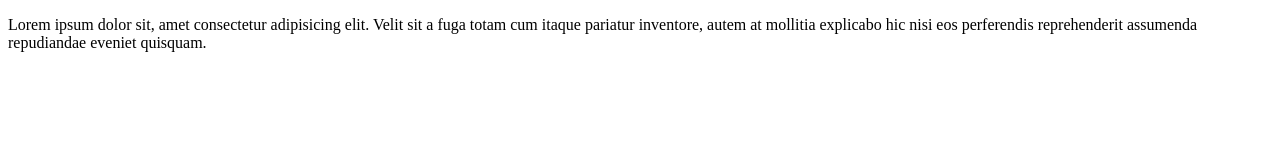
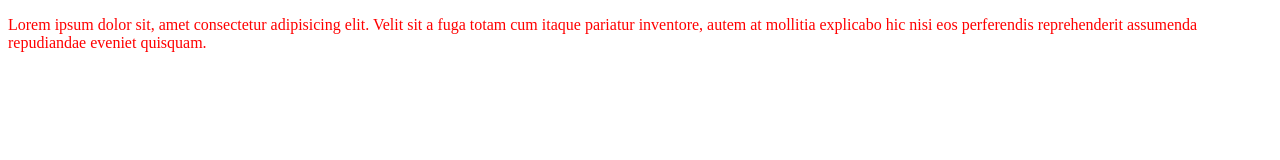
Before and after one commit to Imranbdlight/mimosa3, a plain HTML site: page Index.html in a window 1280 px wide. Drawn offline with Linux system fonts and the light colour scheme.

Commit message:
second try

```diff
--- a/learning git.html
+++ b/Index.html
@@ -4,9 +4,14 @@
     <meta charset="UTF-8">
     <meta name="viewport" content="width=device-width, initial-scale=1.0">
     <title>Learning github</title>
+    <style>
+.lorem{
+    color: red;
+}
+    </style>
 </head>
 <body>
-    <div>
+    <div class="lorem">
         <p>Lorem ipsum dolor sit, amet consectetur adipisicing elit. Velit sit a fuga totam cum itaque pariatur inventore, autem at mollitia explicabo hic nisi eos perferendis reprehenderit assumenda repudiandae eveniet quisquam.</p>
     </div>
 </body>
```
